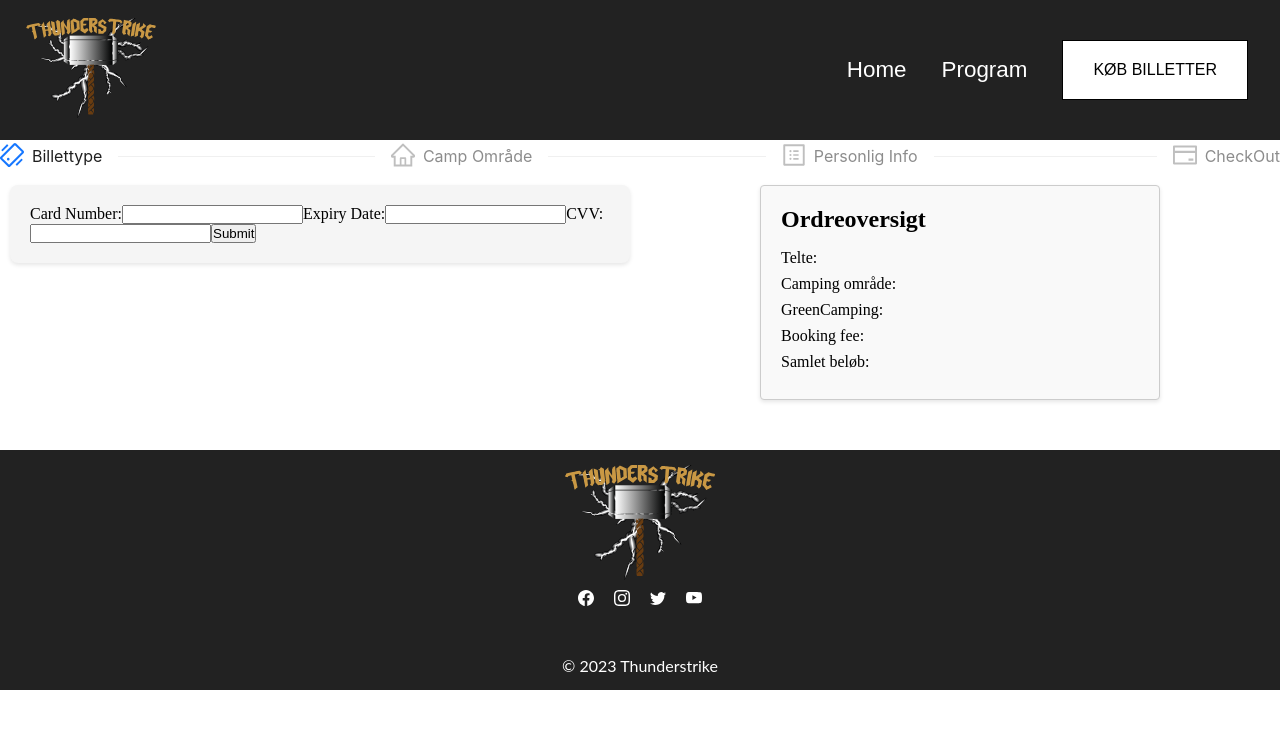
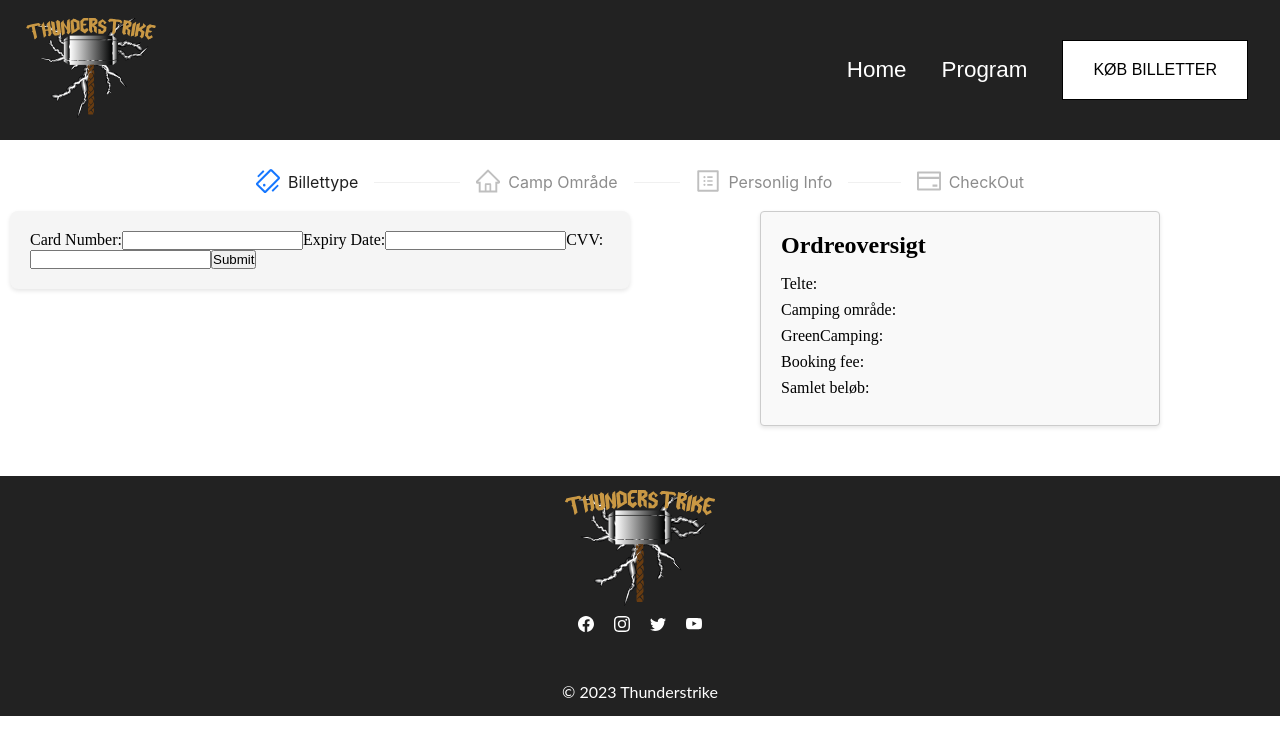
Before and after one commit to MadsSchou/eksamen, a Next.js app: page /Checkout in a window 1280 px wide. Shown: the top 754 px of the page. Built offline with nearby package versions, Linux system fonts and the light colour scheme; a web font is replaced by a local one.

Commit message:
Steps incomplete

```diff
--- a/package.json
+++ b/package.json
@@ -18,6 +18,7 @@
     "next": "13.4.1",
     "next-images": "^1.8.5",
     "react": "18.2.0",
-    "react-dom": "18.2.0"
+    "react-dom": "18.2.0",
+    "react-router-dom": "^6.11.1"
   }
 }
--- a/src/components/steps.js
+++ b/src/components/steps.js
@@ -1,13 +1,14 @@
 import React from "react";
 import { Steps, Form } from "antd";
-import { LoginOutlined, ShakeOutlined, ProfileOutlined, CreditCardOutlined, HomeOutlined } from "@ant-design/icons";
+import { ShakeOutlined, ProfileOutlined, CreditCardOutlined, HomeOutlined } from "@ant-design/icons";
 import { useState } from "react";
 
-function flow() {
+function Flow() {
   const [current, setCurrent] = useState(0);
+
   return (
     <>
-      <Steps onChange={setCurrent} current={current}>
+      <Steps onChange={setCurrent} current={current} className="steps">
         <Steps.step title="Billettype" icon={<ShakeOutlined />} />
         <Steps.step title="Camp Område " icon={<HomeOutlined />} />
         <Steps.step title="Personlig Info" icon={<ProfileOutlined />} />
@@ -17,9 +18,9 @@ function flow() {
   );
 }
 
-export default flow;
+export default Flow;
 
-//Ændre farve
-// .ant-steps-item-process .ant-steps-item-icon {
-//     background: #46b3cb !important;
-// }
+// //Ændre farve
+// // .ant-steps-item-process .ant-steps-item-icon {
+// //     background: #46b3cb !important;
+// // }
--- a/src/pages/TicketsAndTents.js
+++ b/src/pages/TicketsAndTents.js
@@ -4,7 +4,7 @@ import Link from "next/link";
 import styles from "./TicketsAndTents.module.css";
 import { useState } from "react";
 import Ordreoversigt from "../Components/ordreoversigt/ordreoversigt";
-import Flow from "@/Components/steps";
+import Flow from "@/components/steps";
 
 const inter = Inter({ subsets: ["latin"] });
 
@@ -42,6 +42,7 @@ export default function Home() {
       {/* <div className={styles.timeline} style={{ display: "flex", justifyContent: "center" }}>
         <img src="assets/step1.png" />
       </div> */}
+
       <Flow />
 
       <div className={styles.container}>
--- a/src/styles/globals.css
+++ b/src/styles/globals.css
@@ -185,3 +185,7 @@ footer img {
   color: var(--white);
   font-family: var(--font-sans);
 }
+
+.steps {
+  padding: 2% 20% 0% 20%;
+}
```
Also changed, not shown: src/components/router.js (added, +11 -0 lines), 1 other file (tests, documents, lock files or other folders).
